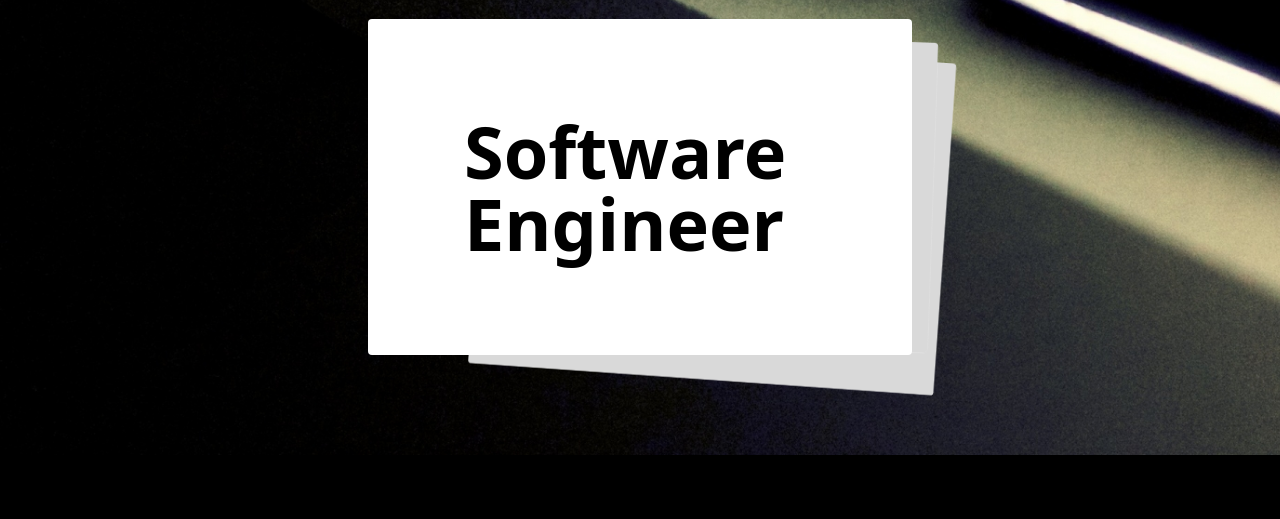
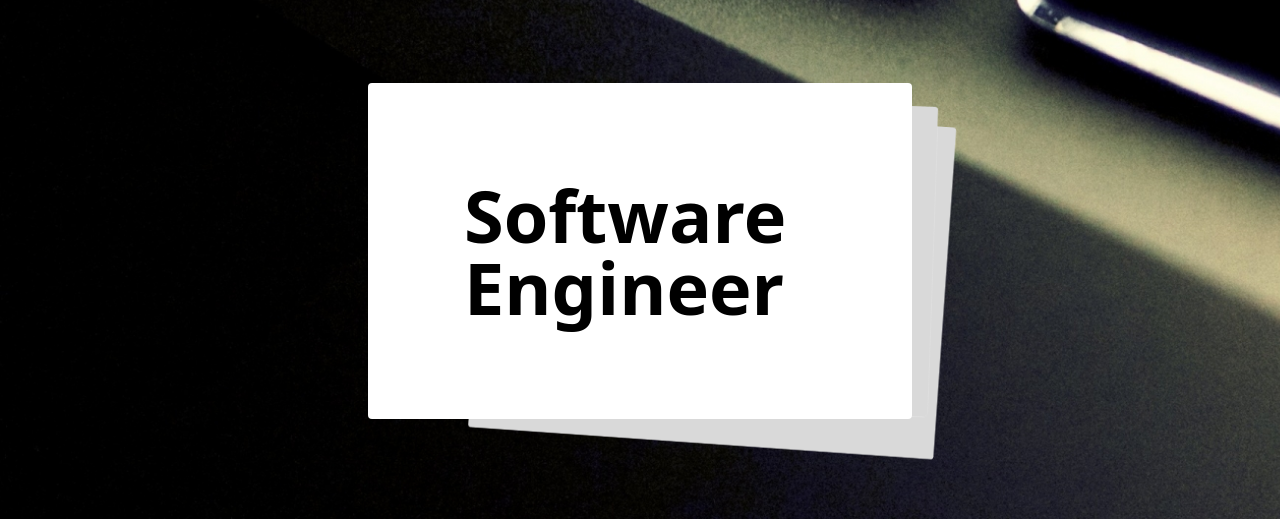
Before and after one commit to nsantiago2719/nsantiago2719.github.io, a plain HTML site: page index.html in a window 1280 px wide. Shown: the part 661-1180 px from the top of the page. Before the commit the page ends 1116 px from the top, so only its background shows below. Drawn offline with nearby package versions, Linux system fonts and the light colour scheme.

Commit message:
fix margin for the text to be more visible

```diff
--- a/index.html
+++ b/index.html
@@ -65,7 +65,7 @@
         <img src="assets/images/profile_picture(medium).jpg"
           class="bg-blend-lighten w-3/4 md:w-1/4 mx-auto grayscale rounded-full" alt="display_image" />
       </div>
-      <div class="w-full place-items-center ">
+      <div class="w-full place-items-center md:mt-16 ">
         <p
           class="text-center md:w-1/2 mx-auto md:mb-12 mb-2 text-4xl md:text-7xl lg::text-7xl xl::text-7xl font-bold text-neutral-100 backdrop-blur p-4">
           Norman Santiago
```
Also changed, not shown: assets/stylesheets/tailwind.css.
